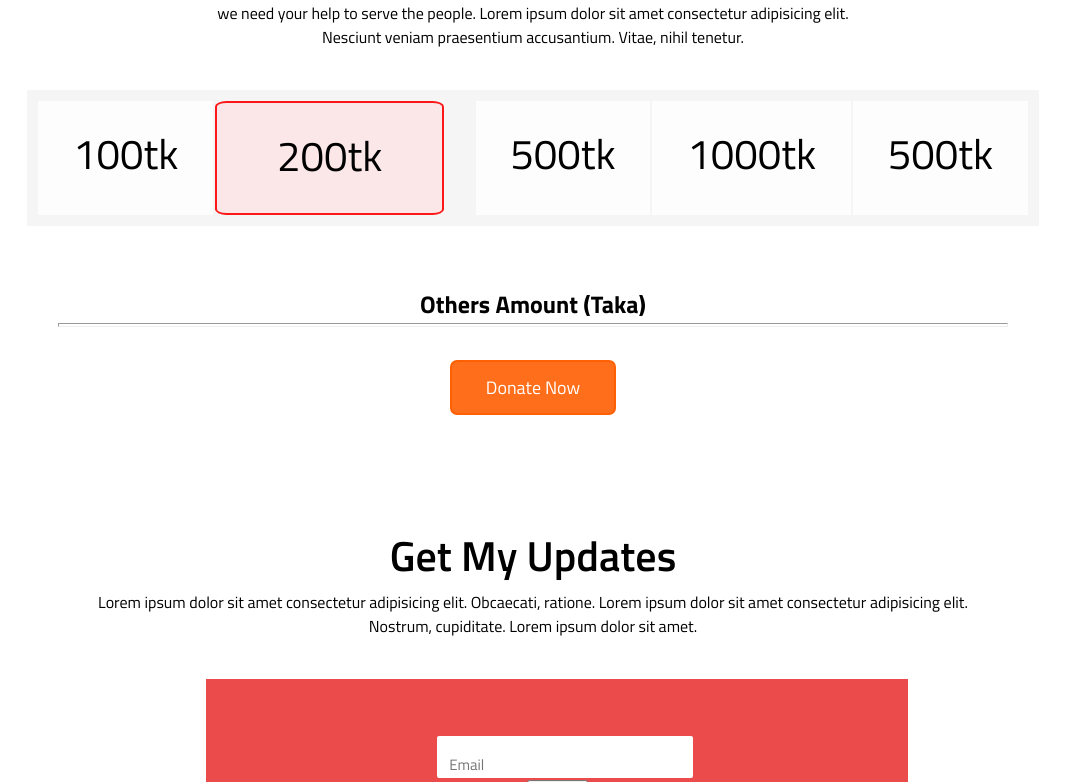
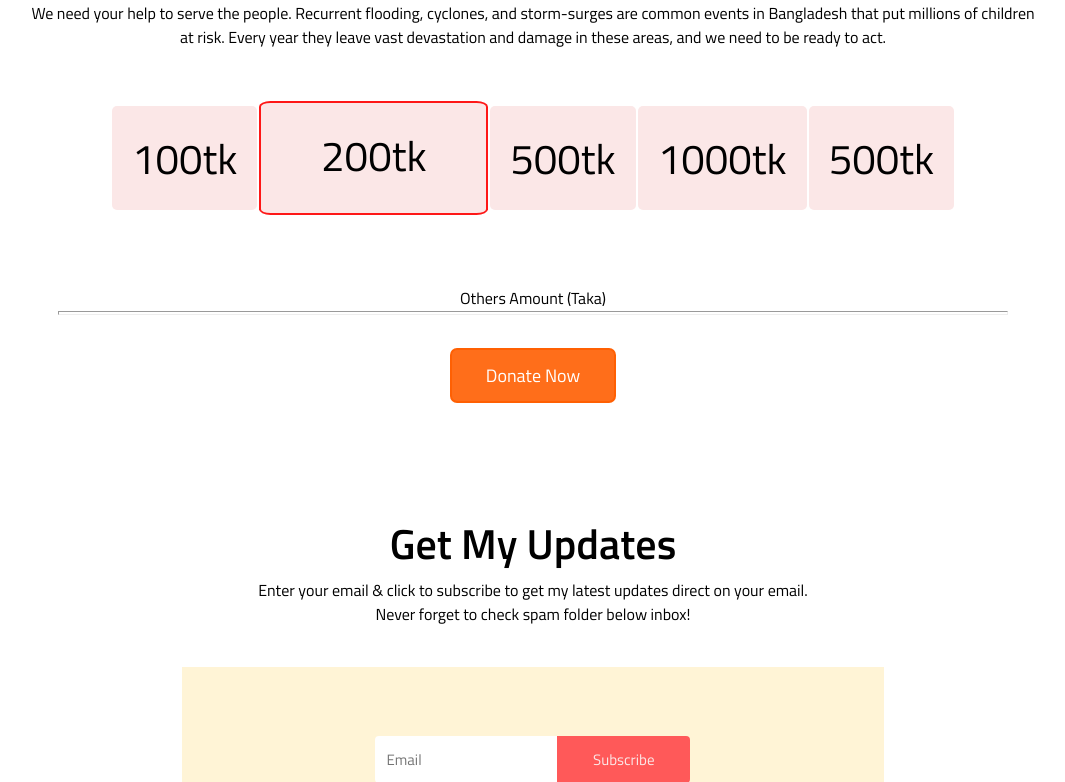
Before and after one commit to shadinmodak/first-assignment, a plain HTML site: page index.html in a window 1280 px wide. Shown: the part 978-1760 px from the top of the page, without its empty margins (107-1172 px from the left). Drawn offline with Linux system fonts and the light colour scheme.

Commit message:
Newsletter-Section-Updated

```diff
--- a/index.html
+++ b/index.html
@@ -1,5 +1,6 @@
 <!DOCTYPE html>
 <html lang="en">
+
 <head>
     <meta charset="UTF-8">
     <meta http-equiv="X-UA-Compatible" content="IE=edge">
@@ -7,15 +8,18 @@
     <link rel="stylesheet" href="style.css">
     <link rel="preconnect" href="https://fonts.googleapis.com">
     <link rel="preconnect" href="https://fonts.gstatic.com" crossorigin>
-    <link href="https://fonts.googleapis.com/css2?family=Inter&family=Lato:wght@300&family=Oswald&family=Roboto+Slab&family=Titillium+Web:wght@300;400;600;700&display=swap" rel="stylesheet">
+    <link
+        href="https://fonts.googleapis.com/css2?family=Inter&family=Lato:wght@300&family=Oswald&family=Roboto+Slab&family=Titillium+Web:wght@300;400;600;700&display=swap"
+        rel="stylesheet">
     <title>Donate Today</title>
 </head>
+
 <body>
     <section class="header">
         <div class="text">
             <h1>Help For Victims Affcted By Flood</h1>
             <p>
-                we need your help to serve the people. Lorem ipsum dolor sit amet consectetur adipisicing elit. <br> Nesciunt veniam praesentium accusantium. Vitae, nihil tenetur.
+               When a disaster strikes, your donation will make a difference. Please help support us to ensure we are ready before and when disasters happen.
             </p>
             <a href="" class="btn">Donate Now</a>
         </div>
@@ -25,7 +29,7 @@
         <div>
             <h1>Donate Today</h1>
             <p>
-                we need your help to serve the people. Lorem ipsum dolor sit amet consectetur adipisicing elit. <br> Nesciunt veniam praesentium accusantium. Vitae, nihil tenetur.
+                We need your help to serve the people. Recurrent flooding, cyclones, and storm-surges are common events in Bangladesh that put millions of children at risk. Every year they leave vast devastation and damage in these areas, and we need to be ready to act.
             </p>
 
             <div class="flex-container">
@@ -36,7 +40,9 @@
                 <div class="flex-item">500tk</div>
             </div>
 
-            <h2>Others Amount (Taka) <hr> </h2>
+            <h2>Others Amount (Taka)
+                <hr>
+            </h2>
             <a href="" class="btn">Donate Now</a>
         </div>
     </section>
@@ -45,11 +51,12 @@
         <div>
             <h1>Get My Updates</h1>
             <p>
-                Lorem ipsum dolor sit amet consectetur adipisicing elit. Obcaecati, ratione. Lorem ipsum dolor sit amet consectetur adipisicing elit. <br> Nostrum, cupiditate. Lorem ipsum dolor sit amet.
+                Enter your email & click to subscribe to get my latest updates direct on your email.<br>Never forget to
+                check spam folder below inbox!
             </p>
             <div class="wrapper">
                 <div class="field">
-                    <input type="text" name="EmailAddress" placeholder="Email">
+                    <input type="email" name="EmailAddress" placeholder="Email">
                     <button class="btn-1">Subscribe</button>
                 </div>
             </div>
@@ -63,4 +70,5 @@
     </section>
 
 </body>
+
 </html>
--- a/style.css
+++ b/style.css
@@ -57,24 +57,27 @@ h1{
 h2{
     margin-top: 30px;
     padding: 30px;
+    font-weight: 400;
+    font-size: 1rem;
 }
 
 .flex-container{
-    display: grid;
-    grid-template-columns: auto auto auto auto auto;
-    background-color: whitesmoke;
+    display: flex;
     padding: 10px;
+    justify-content: center;
+    align-items: center;
     margin-top: 40px;
 }
 
 .flex-item{
-    background-color: rgba(255, 255, 255, 0.8);
+    background-color: #fbe7e7;
     padding: 20px;
+    border-radius: 5px;
     font-size: 42px;
     text-align: center;
 }
 .flex-item:hover{
-    color: red;
+    color: ;
     background-color: #ec4b4b;
 }
 .active{
@@ -86,21 +89,20 @@ h2{
 }
 .wrapper{
     display: flex;
-    background-color: #ec4b4b;
+    background-color: #fff4d6;
     height: 182px;
     width: 700px;
+    margin: 0 auto;
     margin-top: 40px;
-    margin-left: 180px;
     align-items: center;
     justify-content: center;
     text-align: center;
 }
 .wrapper .field input{
-    height: 100%;
-    width: 100%;
     border: 2px solid white;
-    border-radius: 2px;
-    padding: 15px 0 0 10px;
+    border-radius: 4px 0 0 4px;
+    margin-left: 0;
+    padding: 10px;
     font-size: 15px;
     outline: none;
 }
@@ -113,6 +115,17 @@ h2{
     text-align: center;
 }
 
+.btn-1 {
+    padding: 12px 36px;
+    font-size: 15px;
+    background-color: #ff5959;
+    margin-left: -6px;
+    outline: none;
+    border: 0;
+    border-radius: 0 4px 4px 0;
+    color: #fbe7e7;
+}
+
 .footer p{
     color: white;
     margin-bottom: 35px;
```
